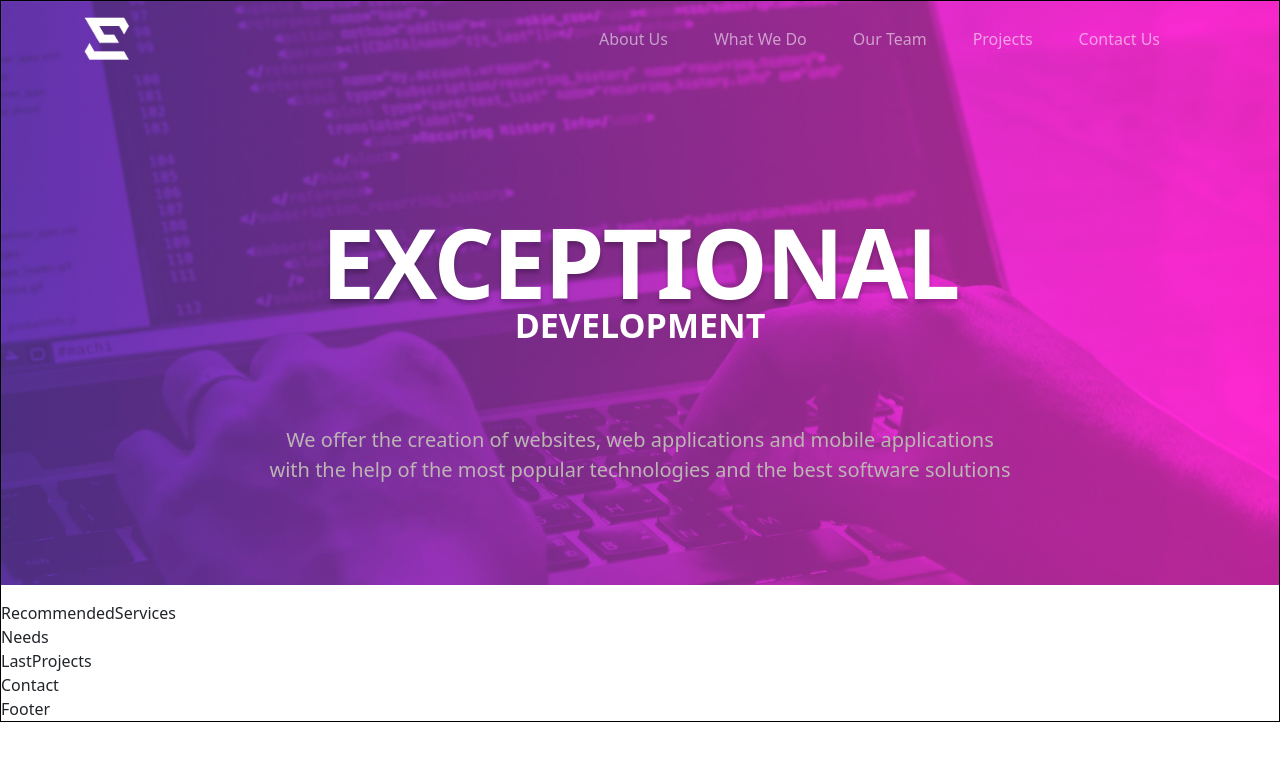
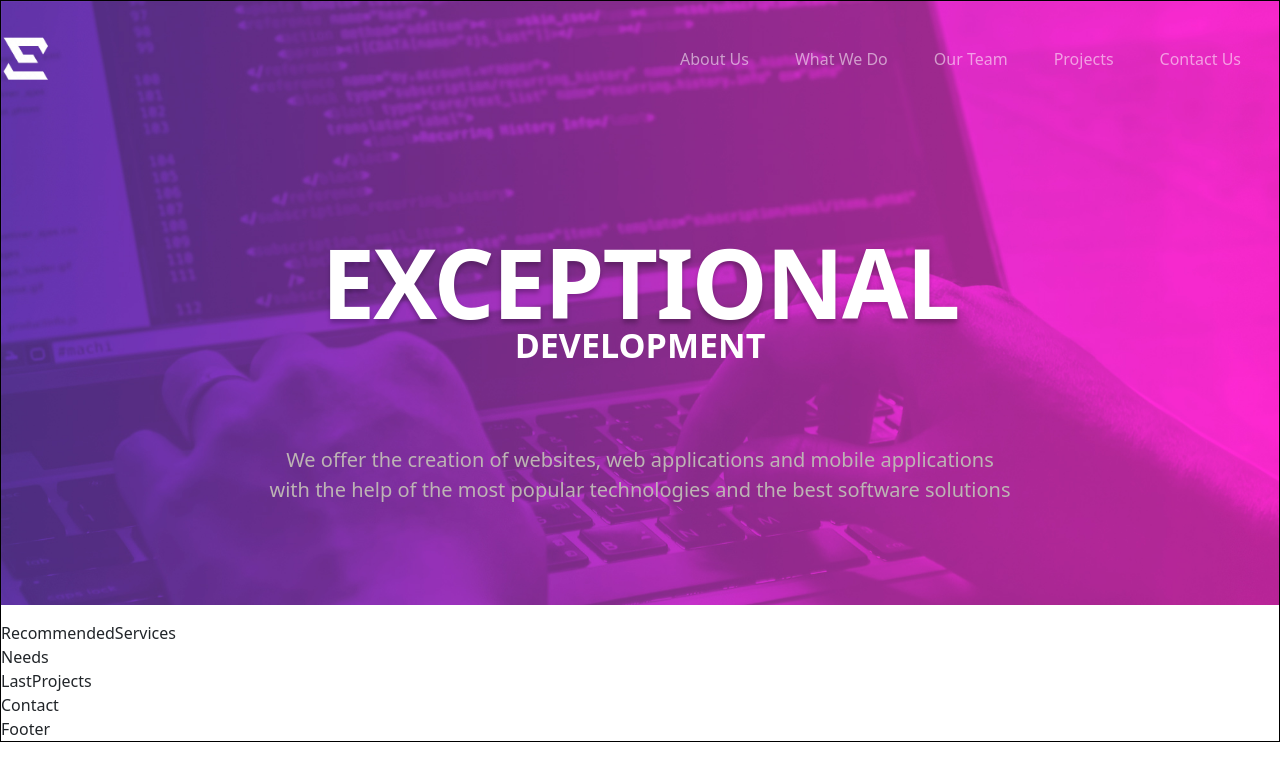
Before and after one commit to Ado2211/Exceptional-Dev, a React (Create React App) app: page / in a window 1280 px wide. Shown: the top 780 px of the page. Built offline with nearby package versions, Linux system fonts and the light colour scheme.

Commit message:
changes header, navbar styles

```diff
--- a/src/components/Header/Header.tsx
+++ b/src/components/Header/Header.tsx
@@ -5,16 +5,19 @@ import './Header.scss'
 import Needs from "../Needs/Needs";
 
 
+
+
+
 const Header = () => {
     return (
-        <section className="header">
-            <Container >
+        <section className="header" >
+
                 <Navbar></Navbar>
-                <h1 className="brand">EXCEPTIONAL</h1>
+                <h1 className="brand ">EXCEPTIONAL</h1>
                 <h2 className="dev">DEVELOPMENT</h2>
                 <p className="paragraf">We offer the creation of websites, web applications and mobile applications <br></br>
                 with the help of the most popular technologies and the best software solutions</p>
-            </Container>
+
         </section>
     )
 }
--- a/src/components/Header/Navbar/Navbar.scss
+++ b/src/components/Header/Navbar/Navbar.scss
@@ -16,8 +16,10 @@ color: white;
 .logo {
 width: 50px;
 height: 50px;
+margin-top: 20px;
 }
 
 .nav-link{
   margin-right: 30px;
+  margin-top: 20px;
 }
```
